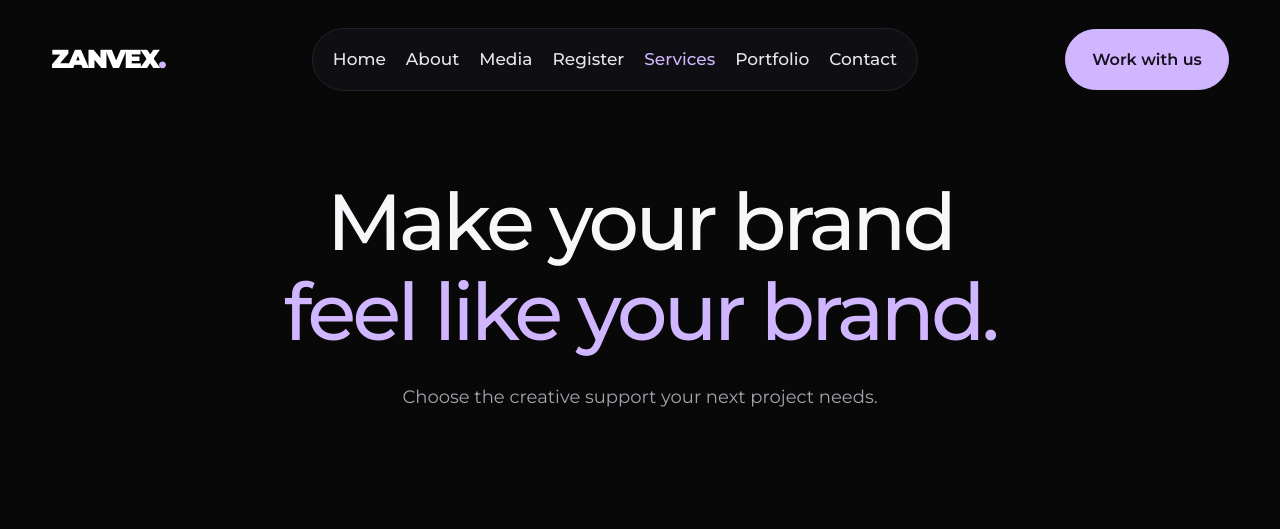
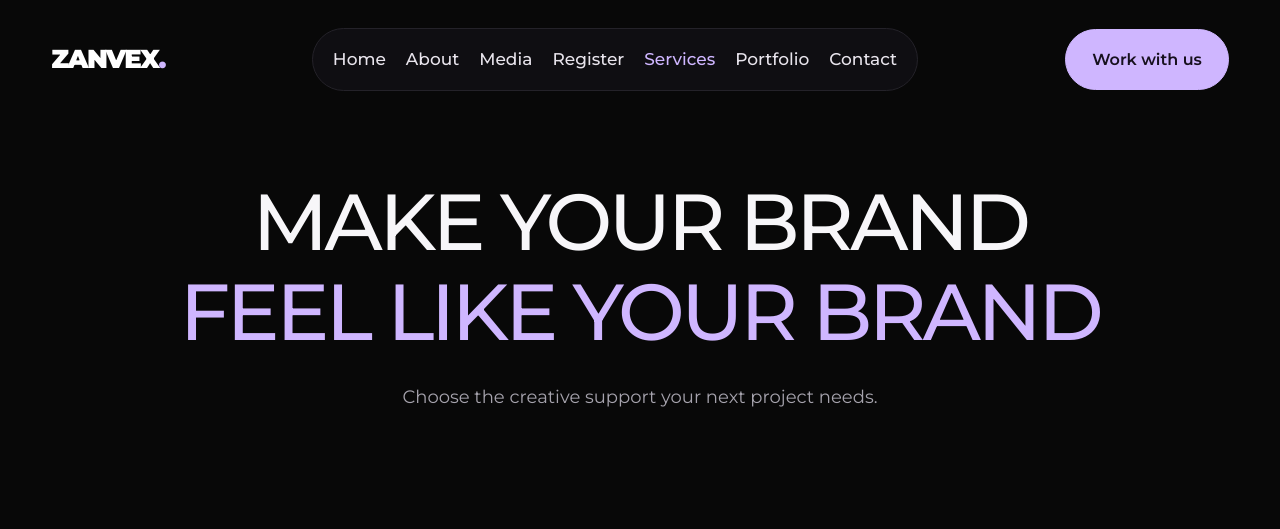
Before and after one commit to aniq0626/Web-Tech, a plain HTML site: page services.html in a window 1280 px wide. Shown: the top 529 px of the page. Drawn offline with Linux system fonts and the light colour scheme.

Commit message:
Edited hero section of Services Page

```diff
--- a/services.html
+++ b/services.html
@@ -29,8 +29,8 @@
         </header>
         <main id="main">
             <section class="section services-intro">
-                <h1>Make your brand<br>
-                    <em>feel like your brand.</em>
+                <h1>MAKE YOUR BRAND<br>
+                    <em>FEEL LIKE YOUR BRAND</em>
                 </h1>
                 <p>Choose the creative support your next project needs.</p>
             </section>
```
